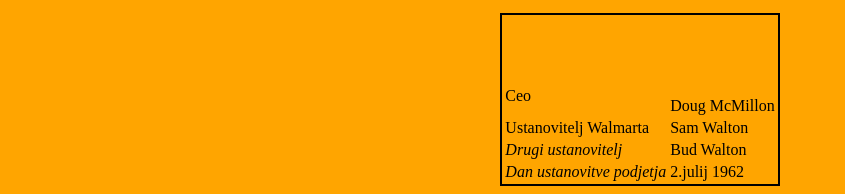
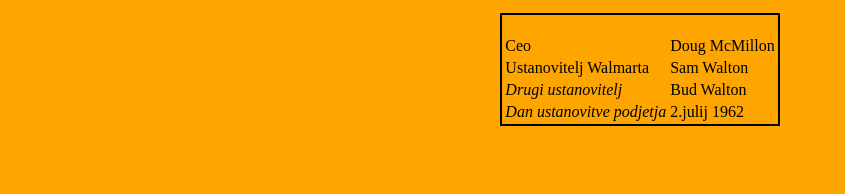
Before and after one commit to devetakkristjan/walmart, a plain HTML site: page index.html in a window 1280 px wide. Shown: the part 1849-2043 px from the top of the page, without its empty margins (0-845 px from the left). After the commit the page ends 1983 px from the top, so only its background shows below. Drawn offline with Linux system fonts and the light colour scheme.

Commit message:
Update index.html

```diff
--- a/index.html
+++ b/index.html
@@ -80,8 +80,8 @@ Novembra 2020 Walmart napove začetek testne faze za dostavo, ki jo izvajajo sam
 
  <table style="border: 2px solid black; margin-left:auto;margin-right:auto;">
   <tr>
-    <td style="padding-top: 60px;">Ceo<i></i></td>
-    <td style="padding-top: 80px;">Doug McMillon</td>
+    <td style="padding-top: 20px;">Ceo<i></i></td>
+    <td style="padding-top: 20px;">Doug McMillon</td>
   </tr>
   <tr>
     <td><i></i>Ustanovitelj Walmarta</td>
```
